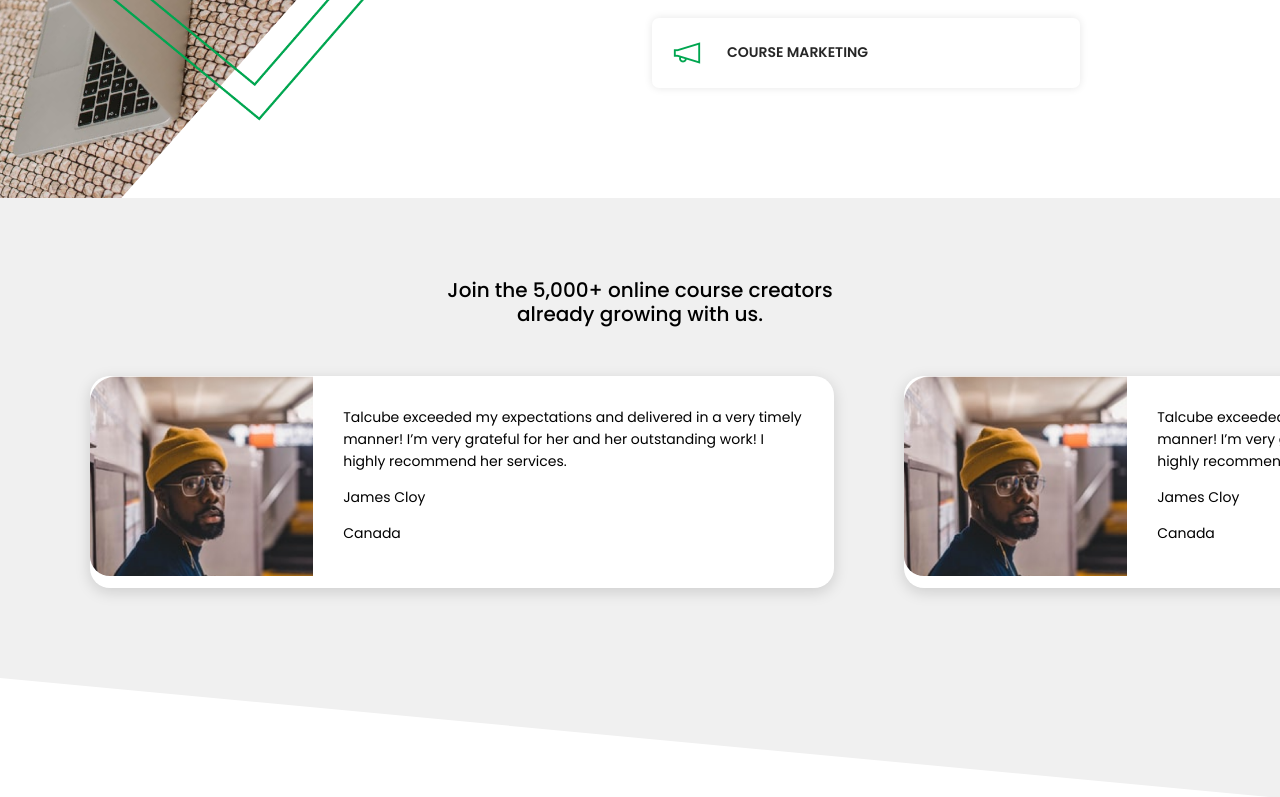
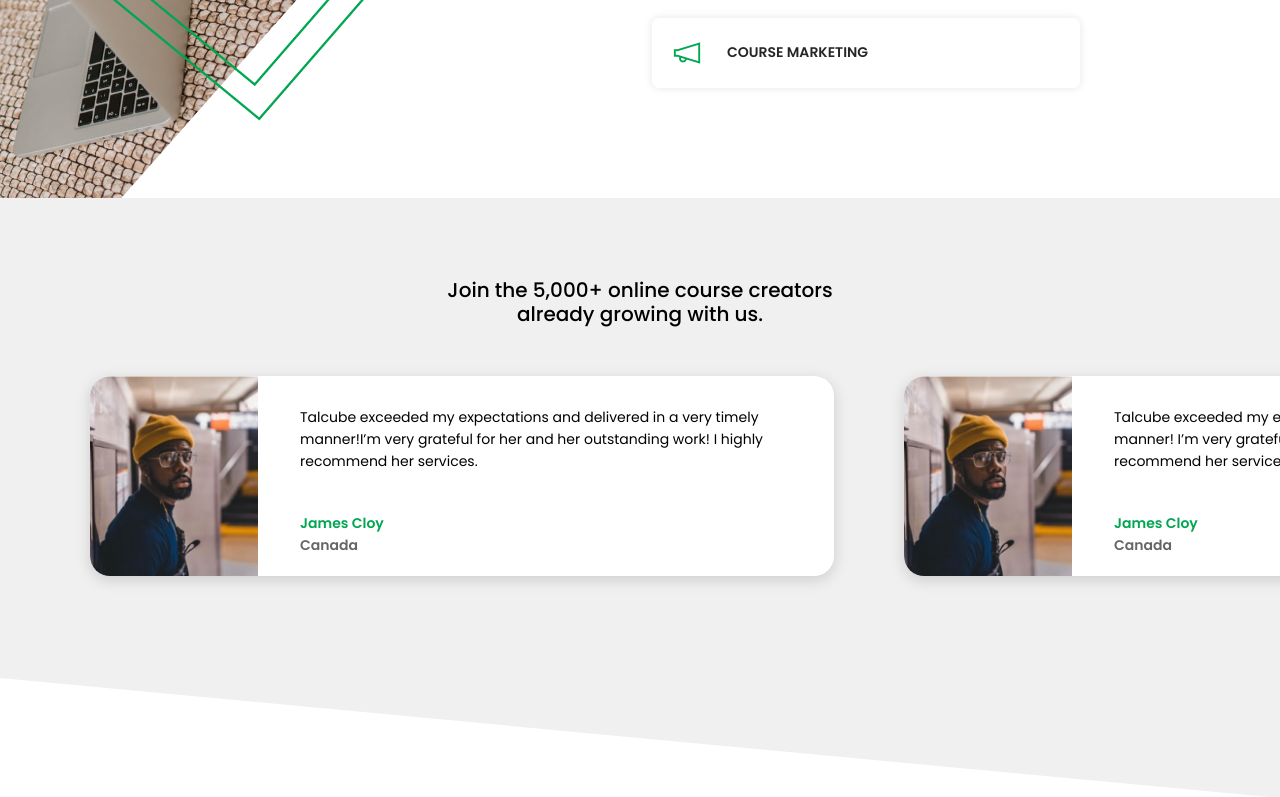
Before and after one commit to grace22411/talcube-course-website, a React (Create React App) app: page / in a window 1280 px wide. Shown: the part 1372-2169 px from the top of the page. Built offline with nearby package versions, Linux system fonts and the light colour scheme.

Commit message:
testimonial update

```diff
--- a/src/components/Caption.js
+++ b/src/components/Caption.js
@@ -3,6 +3,7 @@ import styled from "styled-components"
 import Header from './Header'
 import caption from "../images/caption-cut.png"
 import Sidebar from '../components/Sidebar'
+import { Link } from "react-router-dom"
 
 
 const Container = styled.div`
@@ -22,7 +23,7 @@ const ColumnOne = styled.div`
         background:linear-gradient(255,255,255,0.3);
         backdrop-filter:blur(2px);
         padding: 100px 0px 0 30px;;
-        height:100vh;
+        height:80vh;
 
     }
 `
@@ -62,7 +63,7 @@ const Caption = () => {
                 <ColumnOne>
                     <LetterHead> Get Successful,Profitable,<br></br>Done-For-You</LetterHead>
                     <p style={{fontSize:"12px", marginTop:"30px"}}>All the benefits of successful, profitable and scalable online courses - without the work</p>
-                    <Button to="/contact">Let's Talk</Button>
+                    <Link to="/contact"><Button>Let's Talk</Button></Link>
                 </ColumnOne>
 
             </Container>
--- a/src/components/Data.js
+++ b/src/components/Data.js
@@ -26,7 +26,7 @@ export const Testimonies = [
     {
         image:pic,
         name:"James Cloy",
-        testimony:"Talcube exceeded my expectations and delivered in a very timely manner! \n I’m very grateful for her and her outstanding work! I highly recommend her services.",
+        testimony:"Talcube exceeded my expectations and delivered in a very timely manner!I’m very grateful for her and her outstanding work! I highly recommend her services.",
         country:"Canada"
 
     },
--- a/src/components/Endorsement.js
+++ b/src/components/Endorsement.js
@@ -13,6 +13,7 @@ const Container = styled.div`
         width:90%;
         height:auto;
         padding:24px 0 14px 0;
+        margin-top: -50px;
     }
 
 `
--- a/src/components/Testimonials.js
+++ b/src/components/Testimonials.js
@@ -10,8 +10,9 @@ const Container = styled.div`
     padding:80px 0;
     clip-path: polygon(0 0, 100% 0, 100% 100%, 0 80%);
     //clip-path: polygon(0 10%, 100% 0, 100% 100%, 0 88%);
-    @media screen and (max-width: 480px) {
+    @media screen and (max-width: 720px) {
         padding:60px 0 80px 0;
+        height:auto;
     }
 
 `
@@ -54,6 +55,7 @@ const Slide = styled.div`
 const Slides = styled.div`
     width:60%;
     background:#fff;
+    height:200px;
     //height:150px;
     border-radius:20px;
     color:#000;
@@ -61,29 +63,54 @@ const Slides = styled.div`
     display:inline-block;
     margin-left:70px;
     white-space:wrap;
-    @media screen and (max-width: 480px) {
+    @media screen and (max-width: 720px) {
         margin-left:30px;
         width:75%;
+        height:auto;
+        margin-bottom:50px;
     }
 
 
 `
 
 const Picture = styled.div`
-    width:30%;
     height:200px;
     //background:red;
     background-size:cover;
+    border-top-left-radius:18px;
+    border-bottom-left-radius:20px;
+    @media screen and (max-width: 720px) {
+       // margin-left:30px;
 
-    float:left;
-    border-top-left-radius:20px;
-    border-bottom-left-radius:20px;
+    }
 `
 const Text = styled.div`
-    width:70%;
     display:inline-block;
     padding:30px;
     white-space:wrap;
+    p{
+        white-space:pre-wrap;
+    }
+    .name{
+        color: #00A650;
+        font-weight:600;
+        margin-bottom:0;
+        margin-top:40px;
+    }
+    .country{
+        font-weight:600;
+        color:#666;
+    }
+    @media screen and (max-width: 720px) {
+       // margin-left:30px;
+       p{
+           font-size:12px;
+           text-align:justify;
+       }
+       .name{
+           margin-top:20px;
+       }
+    }
 `
 
 const Topic = styled.h2`
@@ -107,15 +134,19 @@ function Testimonials() {
                     return(
                         <>
                             <Slides key={index}>
-                                <Picture  style={{backgroundImage:`url(${item.image})`}}>
+                                <div className="row">
+                                <div className="col-md-3"  >
+                                    <Picture style={{backgroundImage:`url(${item.image})`}}>
 
-                                </Picture>
+                                    </Picture>
+                                </div>
 
-                            <Text>
+                            <Text className="col-md-9">
                             <p>{item.testimony}</p>
-                                <p>{item.name}</p>
-                                <p>{item.country}</p>
+                                <p className="name">{item.name}</p>
+                                <p className="country">{item.country}</p>
                             </Text>
+                            </div>
                             </Slides>
 
                         </>
```
Also changed, not shown: 1 other file (tests, documents, lock files or other folders).
